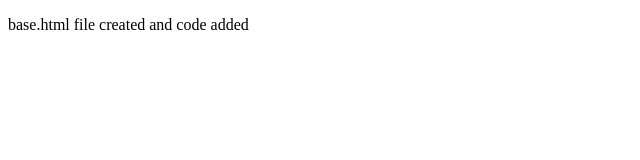
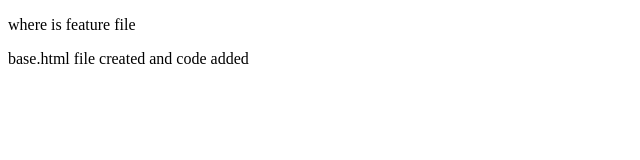
Before and after one commit to Kirtika-Mewara/alpha, a plain HTML site: page index.html in a window 1280 px wide. Shown: the whole page, without its empty margins (0-640 px from the left). Drawn offline with Linux system fonts and the light colour scheme.

Commit message:
new code added in feature branch

```diff
--- a/index.html
+++ b/index.html
@@ -6,7 +6,7 @@
     <title>base.html</title>
 </head>
 <body>
-
+    <p>where is feature file</p>
     <p>base.html file created and code added</p>
 </body>
 </html>
```
